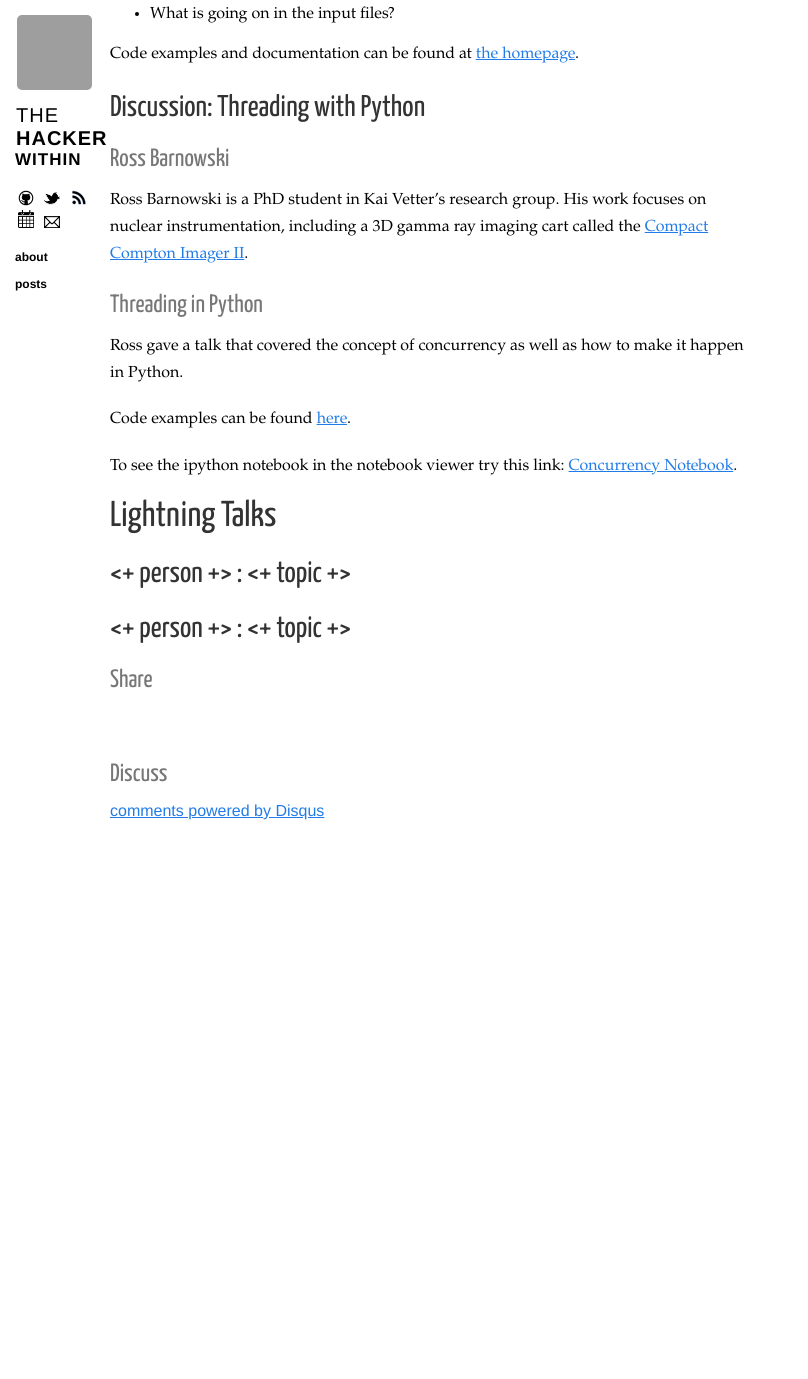
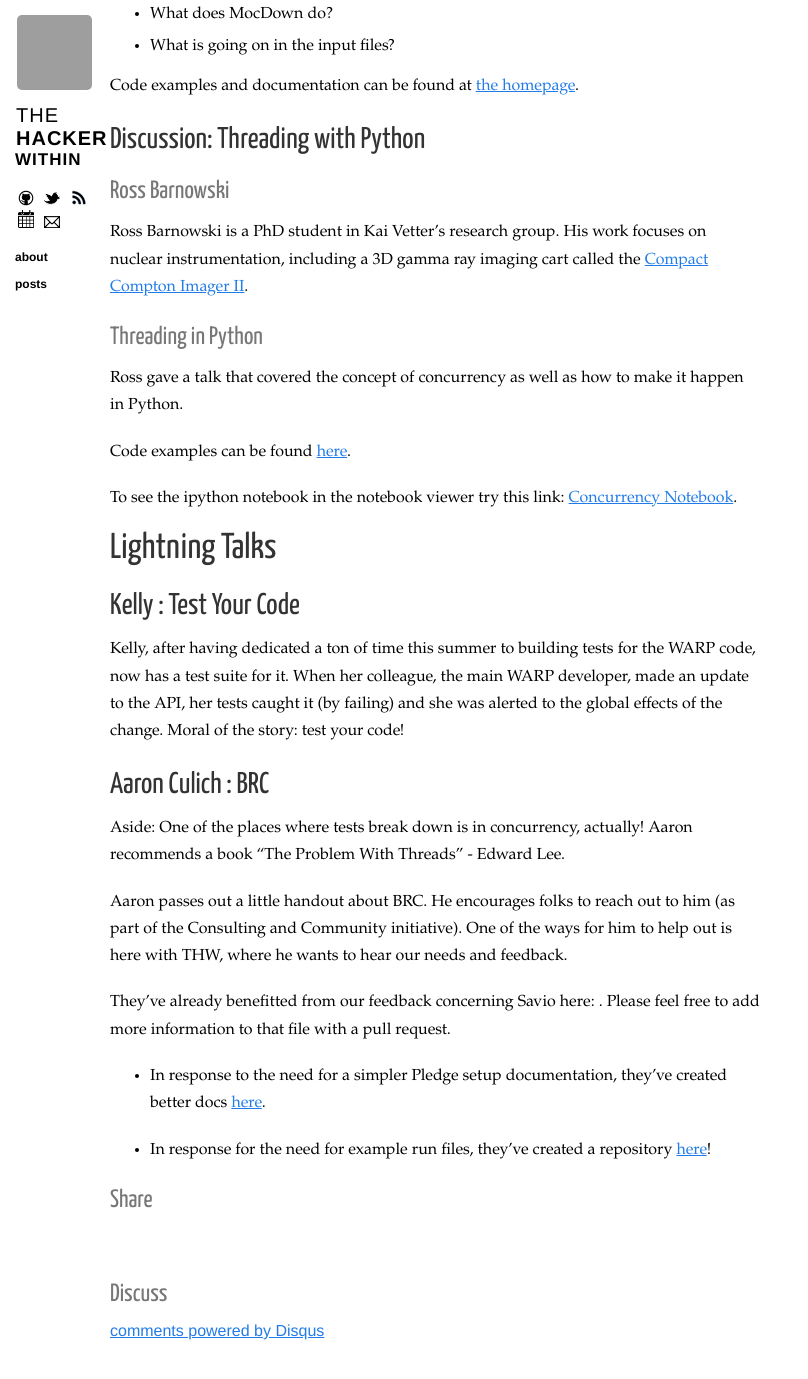
Before and after one commit to thehackerwithin/berkeley, a Jekyll site: the page built from _posts/2014-10-15-mocdown-and-threading.markdown, in a window 1280 px wide and 1400 px high, scrolled down 1014 px. Shown: the top 1379 px of the window, without its empty margins (0-808 px from the left). Built offline with Jekyll 4.4.1, drawn with Linux system fonts in a browser that asks for light colours; nearby versions of some CDN libraries; Markdown is read by kramdown in place of the engine named in the settings; comment, search, counter and statistics services are not loaded; before the commit the page ends 1894 px from its top, so only the background shows below that; grey boxes are pictures that could not be loaded.

Commit message:
adds lightning talks

```diff
--- a/_posts/2014-10-15-mocdown-and-threading.markdown
+++ b/_posts/2014-10-15-mocdown-and-threading.markdown
@@ -67,8 +68,34 @@ To see the ipython notebook in the notebook viewer try this link: [Concurrency
 
 # Lightning Talks
 
-## <+ person +> : <+ topic +>
+## Kelly : Test Your Code
 
-## <+ person +> : <+ topic +>
+Kelly, after having dedicated a ton of time this summer to building tests for
+the WARP code, now has a test suite for it. When her colleague, the main WARP
+developer, made an update to the API, her tests caught it (by failing) and she
+was alerted to the global effects of the change. Moral of the story: test your
+code!
+
+
+## Aaron Culich : BRC
+
+Aside: One of the places where tests break down is in concurrency, actually! Aaron
+recommends a book "The Problem With Threads" - Edward Lee.
+
+
+Aaron passes out a little handout about BRC. He encourages folks to reach out
+to him (as part of the Consulting and Community initiative). One of the ways
+for him to help out is here with THW, where he wants to hear our needs and
+feedback.
+
+They've already benefitted from our feedback concerning Savio here: . Please
+feel free to add more information to that file with a pull request.
+
+- In response to the need for a simpler Pledge setup documentation, they've
+created better docs
+[here](https://github.com/ucberkeley/brc-draft-documentation/wiki/Logging-into-Savio).
+
+- In response for the need for example run files, they've created a repository
+[here](https://github.com/ucberkeley/brc-draft-documentation)!
 
 [threading]: https://github.com/thehackerwithin/berkeley/tree/master/python_concurrency "Threading Code Examples"
```
Also changed, not shown: other parts of _posts/2014-10-15-mocdown-and-threading.markdown (+1 -0 lines).
